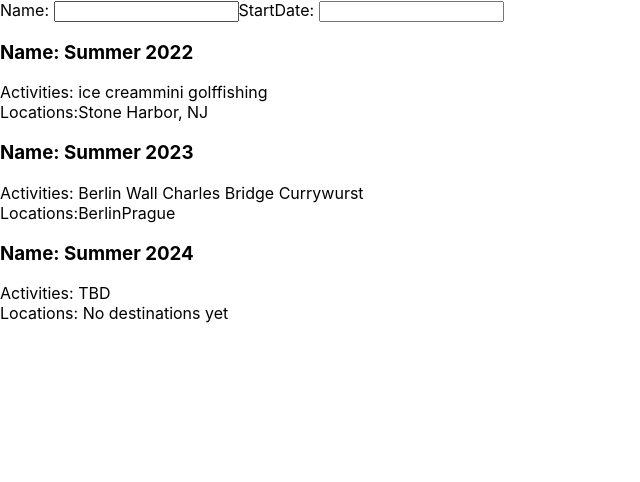
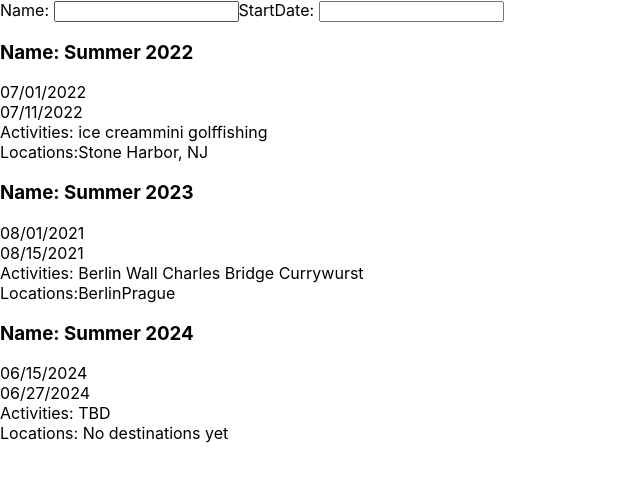
Before and after one commit to SaraBroad/go-itinerary, a React (Create React App) app in the folder itinerary-client/: page / in a window 1280 px wide. Shown: the top 482 px of the page, without its empty margins (0-640 px from the left). Built offline with nearby package versions, Linux system fonts and the light colour scheme.

Commit message:
add material ui

```diff
--- a/itinerary-client/package.json
+++ b/itinerary-client/package.json
@@ -3,6 +3,9 @@
   "version": "0.1.0",
   "private": true,
   "dependencies": {
+    "@emotion/react": "^11.11.1",
+    "@emotion/styled": "^11.11.0",
+    "@mui/material": "^5.14.15",
     "@testing-library/jest-dom": "^5.14.1",
     "@testing-library/react": "^13.0.0",
     "@testing-library/user-event": "^13.2.1",
--- a/itinerary-client/src/App.tsx
+++ b/itinerary-client/src/App.tsx
@@ -9,7 +9,6 @@ function App() {
     <>
       <ItineraryForm />
       <ItineraryList />
-
     </>
   );
 }
--- a/itinerary-client/src/components/itinerary-list.tsx
+++ b/itinerary-client/src/components/itinerary-list.tsx
@@ -1,4 +1,11 @@
 import React, { useState } from "react";
+import Table from '@mui/material/Table';
+import TableBody from '@mui/material/TableBody';
+import TableCell from '@mui/material/TableCell';
+import TableContainer from '@mui/material/TableContainer';
+import TableHead from '@mui/material/TableHead';
+import TableRow from '@mui/material/TableRow';
+import Paper from '@mui/material/Paper';
 import Itinerary from "../types";
 
 interface ListProps {
@@ -38,12 +45,18 @@ export const ItineraryList = () => {
   // export const ItineraryList = ({ itinerary }: ListProps ) => {
   return (
     <div>
+        <TableContainer component={Paper}>
+
+
+        </TableContainer>
       {itineraryList.map((i) => {
         return (
           <div>
             <div>
               <h3>Name: {i.name}</h3>{" "}
             </div>
+            <div>{i.startDate}</div>
+            <div>{i.endDate}</div>
             <div>Activities: {i.items}</div>
             {i.locations?.length === 0 ? (
               <div>Locations: No destinations yet</div>
--- a/itinerary-client/src/types.tsx
+++ b/itinerary-client/src/types.tsx
@@ -1,8 +1,8 @@
 export default interface Itinerary {
     id: string
     name: string
-    items: string[]
-    startDate: string
-    endDate: string
+    items?: string[]
+    startDate?: string
+    endDate?: string
     locations?: string[]
 }
```
Also changed, not shown: 1 other file (tests, documents, lock files or other folders).
